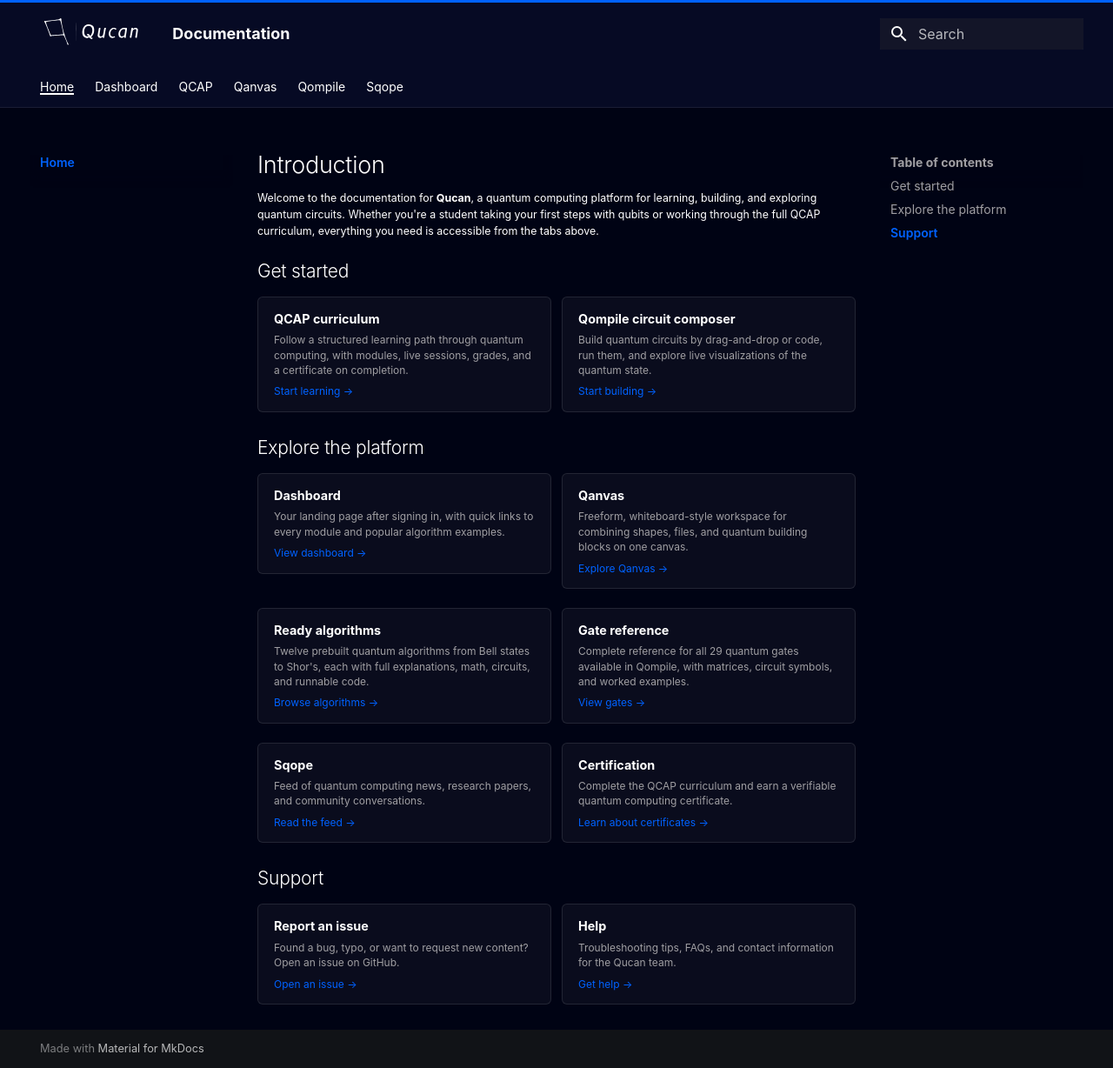
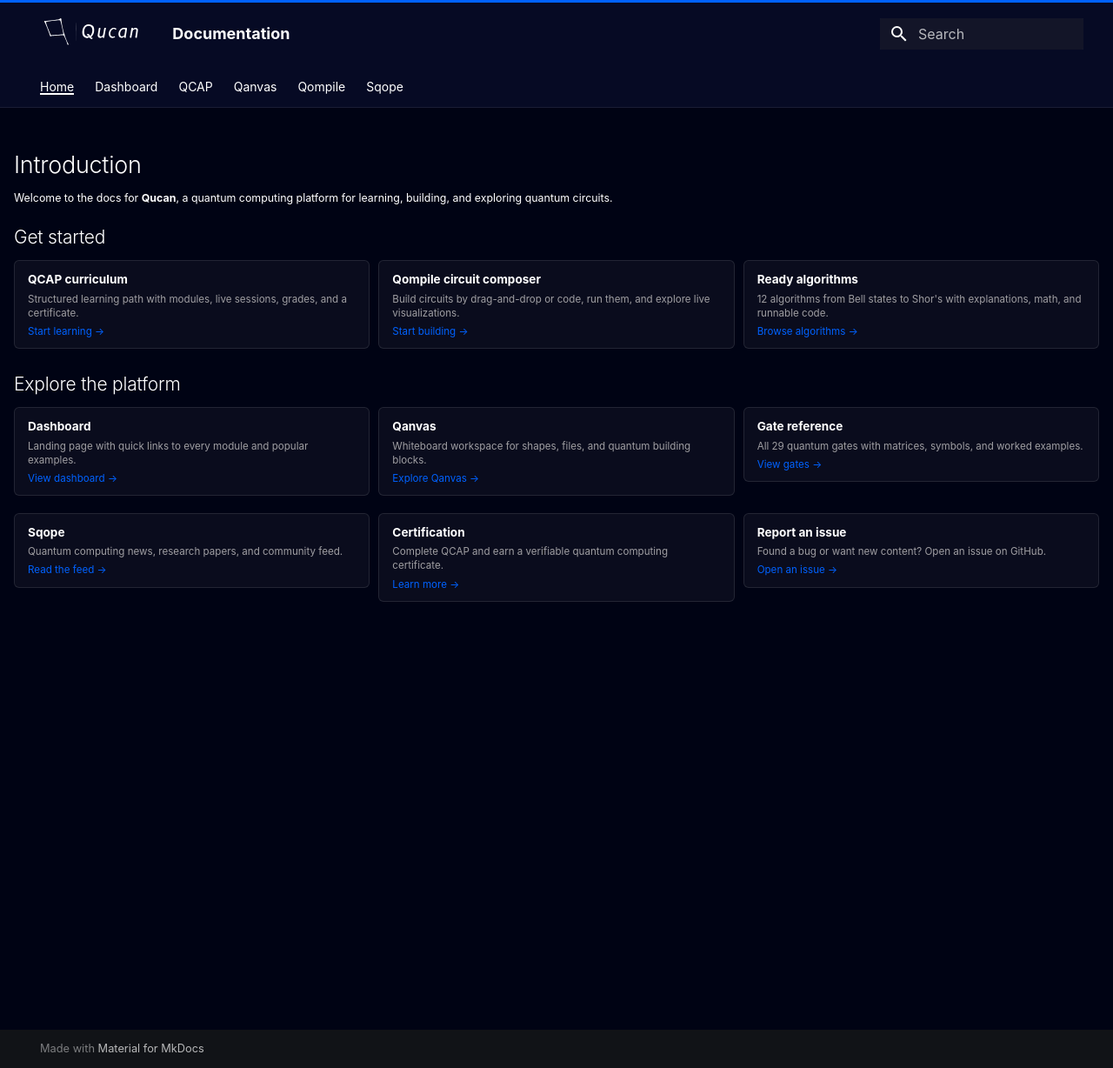
Before and after one commit to Tatgithub02/qucan-docs, an MkDocs documentation site: the page built from docs/index.md, in a window 1280 px wide and 1228 px high. Shown: the whole window at 87% size. Built offline with MkDocs 1.6.1 and Material for MkDocs 9.7.7, drawn with Linux system fonts in a browser that asks for light colours; some web fonts are replaced.

Commit message:
Make homepage fit on one screen: hide sidebars, 3-column cards, shorter text, tighter spacing
Co-authored-by: Cursor <cursoragent@cursor.com>

```diff
--- a/docs/index.md
+++ b/docs/index.md
@@ -1,6 +1,12 @@
+---
+hide:
+  - navigation
+  - toc
+---
+
 # Introduction
 
-Welcome to the documentation for **Qucan**, a quantum computing platform for learning, building, and exploring quantum circuits. Whether you're a student taking your first steps with qubits or working through the full QCAP curriculum, everything you need is accessible from the tabs above.
+Welcome to the docs for **Qucan**, a quantum computing platform for learning, building, and exploring quantum circuits.
 
 ## Get started
 
@@ -8,14 +14,20 @@ Welcome to the documentation for **Qucan**, a quantum computing platform for lea
 
 <a class="card" href="qcap/index.md">
 <strong>QCAP curriculum</strong>
-<span>Follow a structured learning path through quantum computing, with modules, live sessions, grades, and a certificate on completion.</span>
+<span>Structured learning path with modules, live sessions, grades, and a certificate.</span>
 <span class="card-action">Start learning &rarr;</span>
 </a>
 
 <a class="card" href="qompile/index.md">
 <strong>Qompile circuit composer</strong>
-<span>Build quantum circuits by drag-and-drop or code, run them, and explore live visualizations of the quantum state.</span>
+<span>Build circuits by drag-and-drop or code, run them, and explore live visualizations.</span>
 <span class="card-action">Start building &rarr;</span>
+</a>
+
+<a class="card" href="qompile/algorithms/overview.md">
+<strong>Ready algorithms</strong>
+<span>12 algorithms from Bell states to Shor's with explanations, math, and runnable code.</span>
+<span class="card-action">Browse algorithms &rarr;</span>
 </a>
 
 </div>
@@ -26,56 +38,38 @@ Welcome to the documentation for **Qucan**, a quantum computing platform for lea
 
 <a class="card" href="dashboard/index.md">
 <strong>Dashboard</strong>
-<span>Your landing page after signing in, with quick links to every module and popular algorithm examples.</span>
+<span>Landing page with quick links to every module and popular examples.</span>
 <span class="card-action">View dashboard &rarr;</span>
 </a>
 
 <a class="card" href="qanvas/index.md">
 <strong>Qanvas</strong>
-<span>Freeform, whiteboard-style workspace for combining shapes, files, and quantum building blocks on one canvas.</span>
+<span>Whiteboard workspace for shapes, files, and quantum building blocks.</span>
 <span class="card-action">Explore Qanvas &rarr;</span>
-</a>
-
-<a class="card" href="qompile/algorithms/overview.md">
-<strong>Ready algorithms</strong>
-<span>Twelve prebuilt quantum algorithms from Bell states to Shor's, each with full explanations, math, circuits, and runnable code.</span>
-<span class="card-action">Browse algorithms &rarr;</span>
 </a>
 
 <a class="card" href="qompile/gates/index.md">
 <strong>Gate reference</strong>
-<span>Complete reference for all 29 quantum gates available in Qompile, with matrices, circuit symbols, and worked examples.</span>
+<span>All 29 quantum gates with matrices, symbols, and worked examples.</span>
 <span class="card-action">View gates &rarr;</span>
 </a>
 
 <a class="card" href="sqope/index.md">
 <strong>Sqope</strong>
-<span>Feed of quantum computing news, research papers, and community conversations.</span>
+<span>Quantum computing news, research papers, and community feed.</span>
 <span class="card-action">Read the feed &rarr;</span>
 </a>
 
 <a class="card" href="qcap/tour/certificate.md">
 <strong>Certification</strong>
-<span>Complete the QCAP curriculum and earn a verifiable quantum computing certificate.</span>
-<span class="card-action">Learn about certificates &rarr;</span>
+<span>Complete QCAP and earn a verifiable quantum computing certificate.</span>
+<span class="card-action">Learn more &rarr;</span>
+</a>
+
+<a class="card" href="https://github.com/Tatgithub02/qucan-docs/issues/new/choose">
+<strong>Report an issue</strong>
+<span>Found a bug or want new content? Open an issue on GitHub.</span>
+<span class="card-action">Open an issue &rarr;</span>
 </a>
 
 </div>
-
-## Support
-
-<div class="card-grid" markdown>
-
-<a class="card" href="https://github.com/Tatgithub02/qucan-docs/issues/new/choose">
-<strong>Report an issue</strong>
-<span>Found a bug, typo, or want to request new content? Open an issue on GitHub.</span>
-<span class="card-action">Open an issue &rarr;</span>
-</a>
-
-<a class="card" href="qompile/help.md">
-<strong>Help</strong>
-<span>Troubleshooting tips, FAQs, and contact information for the Qucan team.</span>
-<span class="card-action">Get help &rarr;</span>
-</a>
-
-</div>
--- a/docs/stylesheets/extra.css
+++ b/docs/stylesheets/extra.css
@@ -218,17 +218,29 @@
   color: #ffffff;
 }
 
+/* Homepage: full-width content when sidebars are hidden */
+.md-main__inner.md-grid {
+  max-width: 100%;
+}
+
 /* Home-page card grid */
 .card-grid {
   display: grid;
-  grid-template-columns: repeat(auto-fill, minmax(13rem, 1fr));
-  gap: 0.6rem;
-  margin: 0.5rem 0 1rem;
+  grid-template-columns: repeat(3, 1fr);
+  gap: 0.5rem;
+  margin: 0.35rem 0 0.6rem;
+}
+
+@media screen and (max-width: 59.984375em) {
+  .card-grid { grid-template-columns: repeat(2, 1fr); }
+}
+@media screen and (max-width: 29.984375em) {
+  .card-grid { grid-template-columns: 1fr; }
 }
 
 .card-grid a.card {
   display: block;
-  padding: 0.7rem 0.9rem;
+  padding: 0.55rem 0.75rem;
   background: rgba(255, 255, 255, 0.04);
   border: 1px solid rgba(255, 255, 255, 0.1);
   border-radius: 6px;
@@ -244,22 +256,22 @@
 
 .card-grid a.card strong {
   display: block;
-  font-size: 0.72rem;
-  margin-bottom: 0.2rem;
+  font-size: 0.68rem;
+  margin-bottom: 0.15rem;
   color: #ffffff;
 }
 
 .card-grid a.card span {
   display: block;
-  font-size: 0.6rem;
+  font-size: 0.58rem;
   color: var(--qucan-grey);
-  line-height: 1.45;
+  line-height: 1.4;
 }
 
 .card-grid a.card .card-action {
   display: block;
-  margin-top: 0.35rem;
-  font-size: 0.6rem;
+  margin-top: 0.25rem;
+  font-size: 0.58rem;
   color: var(--qucan-accent);
 }
 
```
